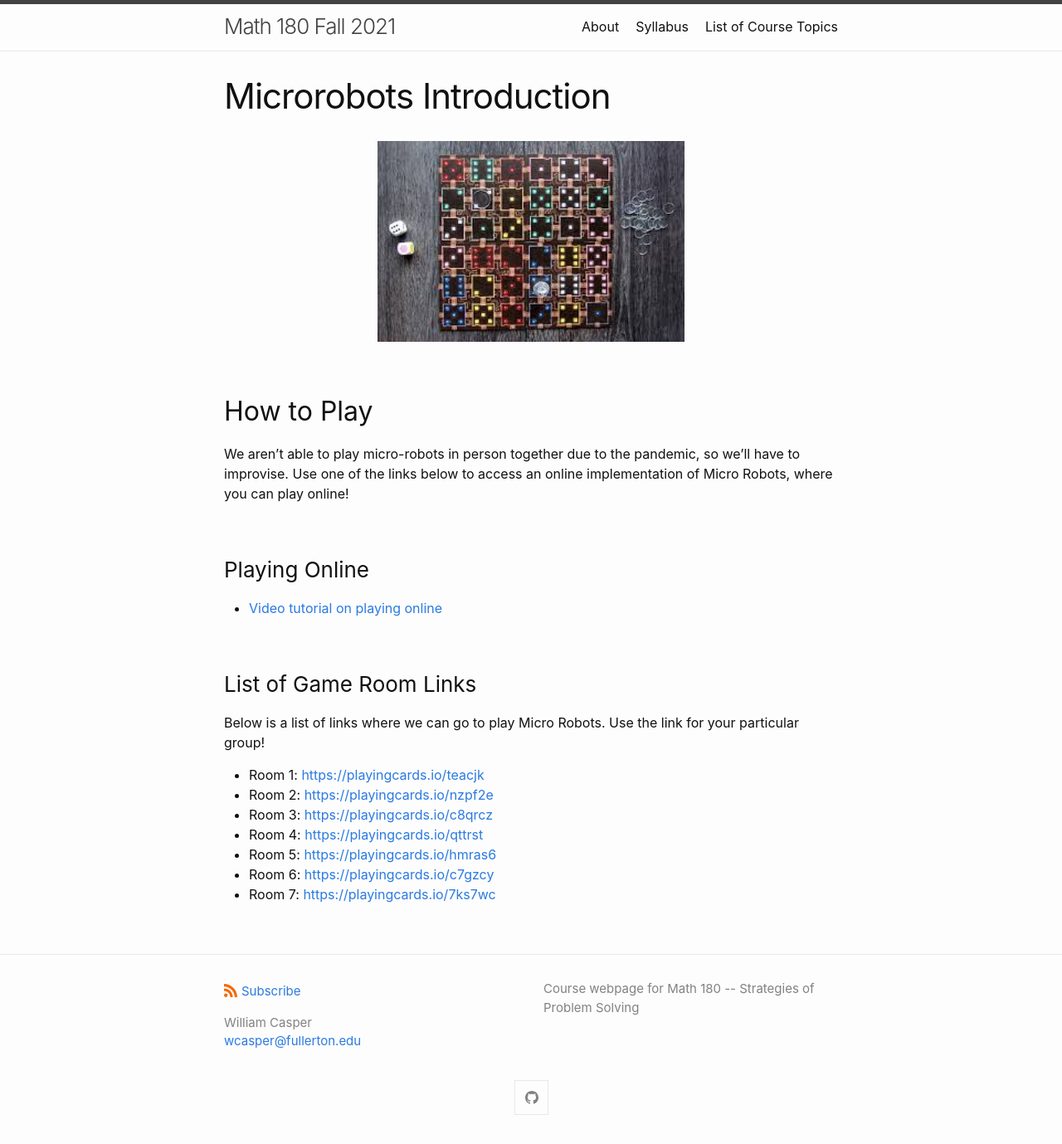
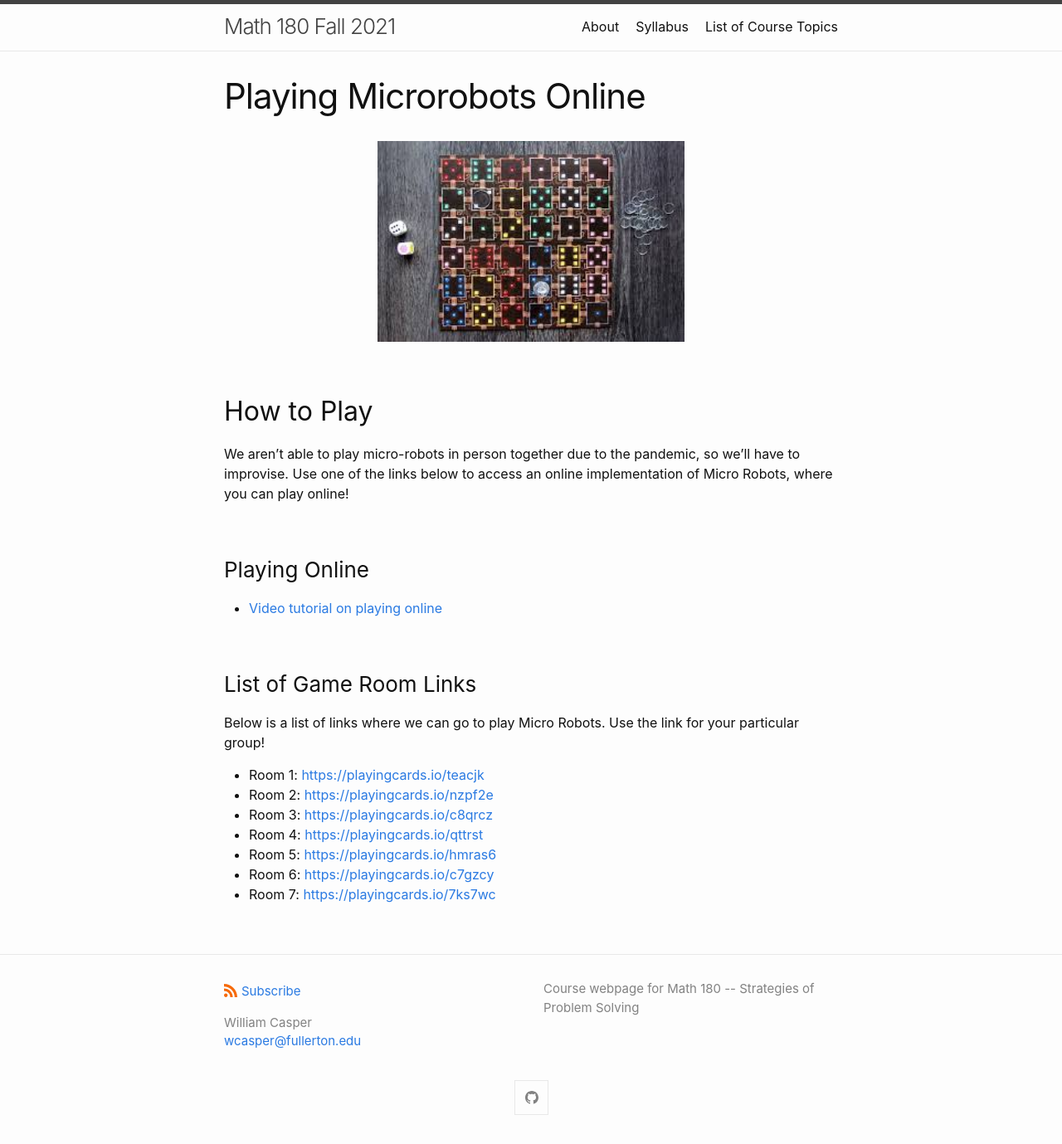
Before and after one commit to wcasper/math180fall2021, a Jekyll site: the page built from _modules/microrobots/play-online.md, in a window 1280 px wide. Shown: the whole page at 83% size. Built offline with Jekyll 4.4.1, drawn with Linux system fonts in a browser that asks for light colours.

Commit message:
fixed metadata

```diff
--- a/_modules/microrobots/play-online.md
+++ b/_modules/microrobots/play-online.md
@@ -1,7 +1,7 @@
 ---
 layout: page
-title: Microrobots Introduction
-permalink: /modules/microrobots/introduction
+title: Playing Microrobots Online
+permalink: /modules/microrobots/play-online
 ---
 
 <p align="center"><img src="fig/microrobots-gameboard.jpeg" width="50%"/></p>
```
